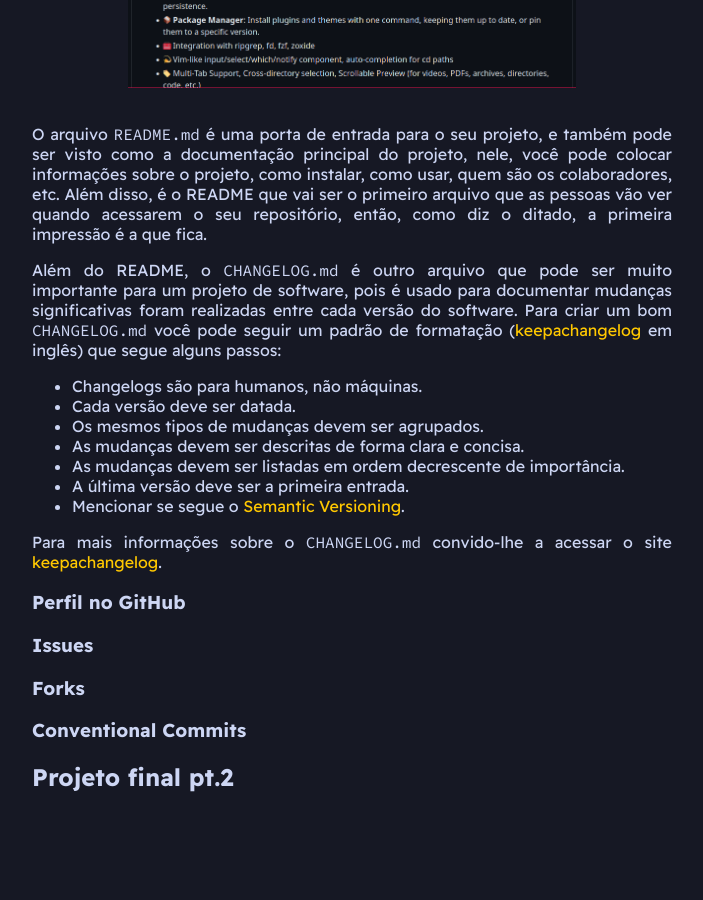
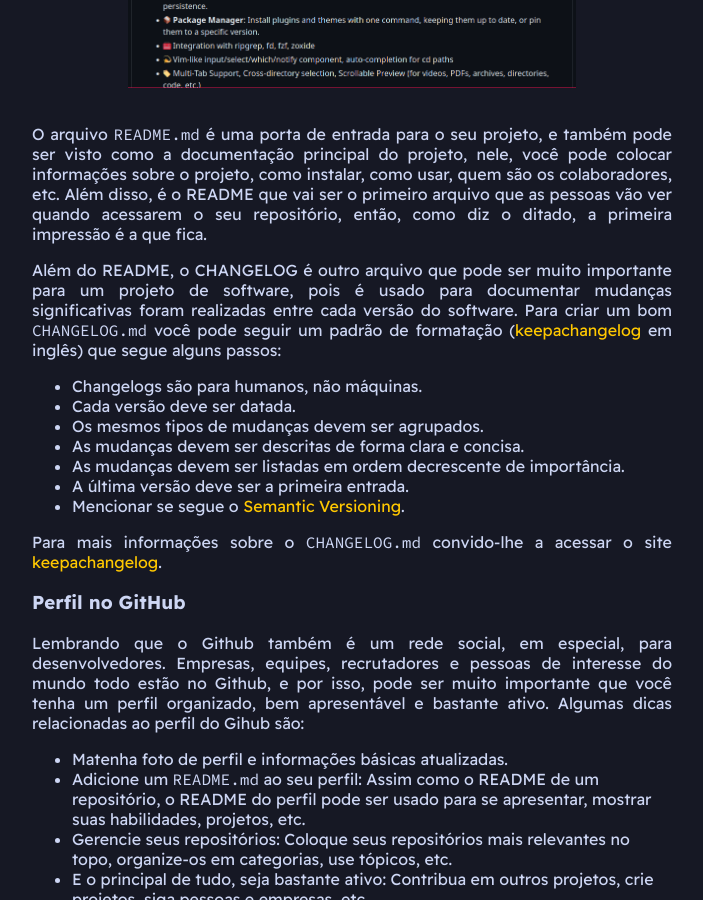
Before and after one commit to PETCC-UFRN/minicurso-linux-git, a Jekyll site: the page built from quintoDia.md, in a window 1280 px wide and 900 px high, scrolled down 3632 px. Shown: the whole window, without its empty margins (288-991 px from the left). Built offline with Jekyll 4.4.1, drawn with Linux system fonts in a browser that asks for light colours; before the commit the page ends 4444 px from its top, so only the background shows below that; some of the changed text lies outside the part shown.

Commit message:
feat(quinto dia): perfil do Github

```diff
--- a/quintoDia.md
+++ b/quintoDia.md
@@ -144,6 +144,22 @@ Para mais informações sobre o `CHANGELOG.md` convido-lhe a acessar o site
 
 ### Perfil no GitHub
 
+Lembrando que o Github também é um rede social, em especial, para desenvolvedores. Empresas, equipes,
+recrutadores e pessoas de interesse do mundo todo estão no Github, e por isso, pode ser muito importante
+que você tenha um perfil organizado, bem apresentável e bastante ativo. Algumas dicas relacionadas ao perfil
+do Gihub são:
+
+- Matenha foto de perfil e informações básicas atualizadas.
+- Adicione um `README.md` ao seu perfil: Assim como o README de um repositório, o README do perfil pode ser
+  usado para se apresentar, mostrar suas habilidades, projetos, etc.
+- Gerencie seus repositórios: Coloque seus repositórios mais relevantes no topo, organize-os em categorias,
+  use tópicos, etc.
+- E o principal de tudo, seja bastante ativo: Contribua em outros projetos, crie projetos, siga pessoas
+e empresas, etc.
+
+<img style=" display: block;margin: 0 auto;" src="assets/images/git_dia5_imagem4.png" width="70%">
+<br>
+
 ### Issues
 
 ### Forks
```
Also changed, not shown: other parts of quintoDia.md (+1 -1 lines), assets/images/git_dia5_imagem4.png (added).
